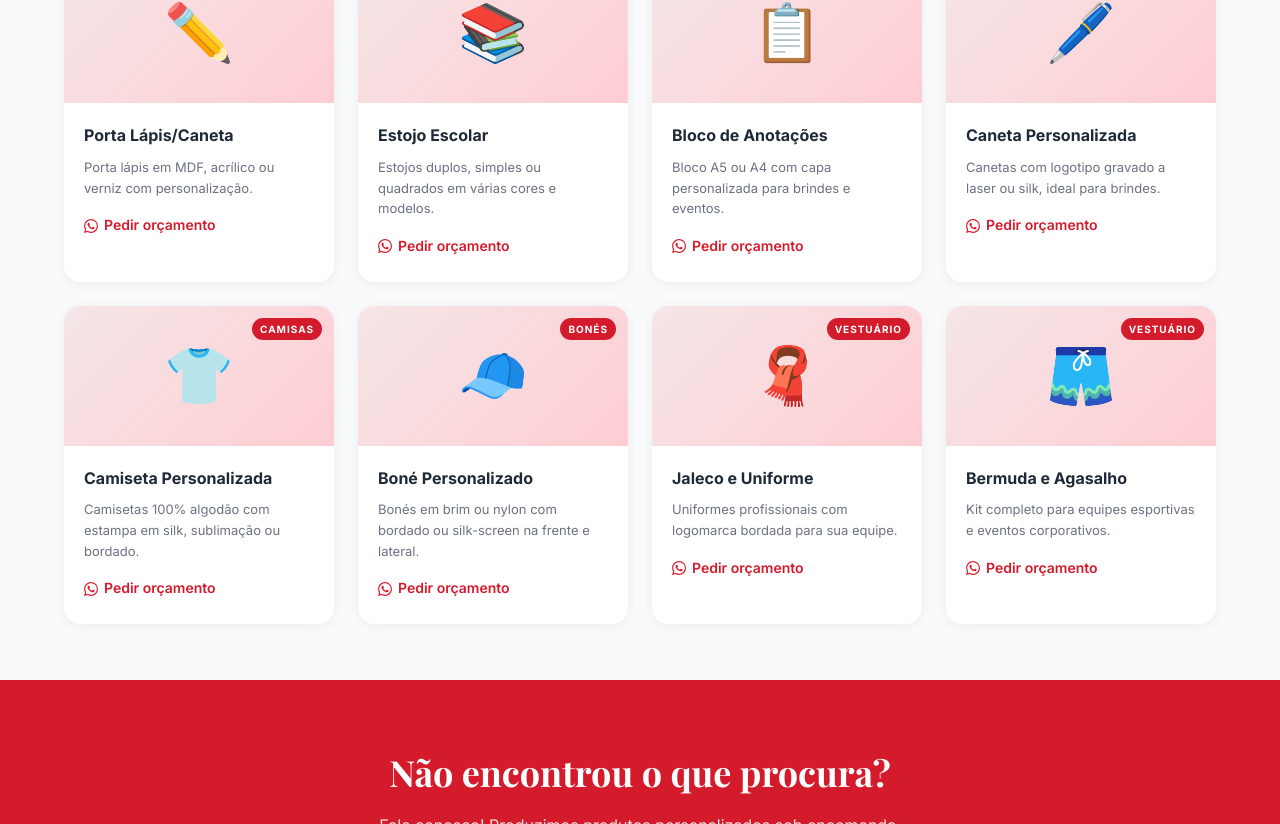
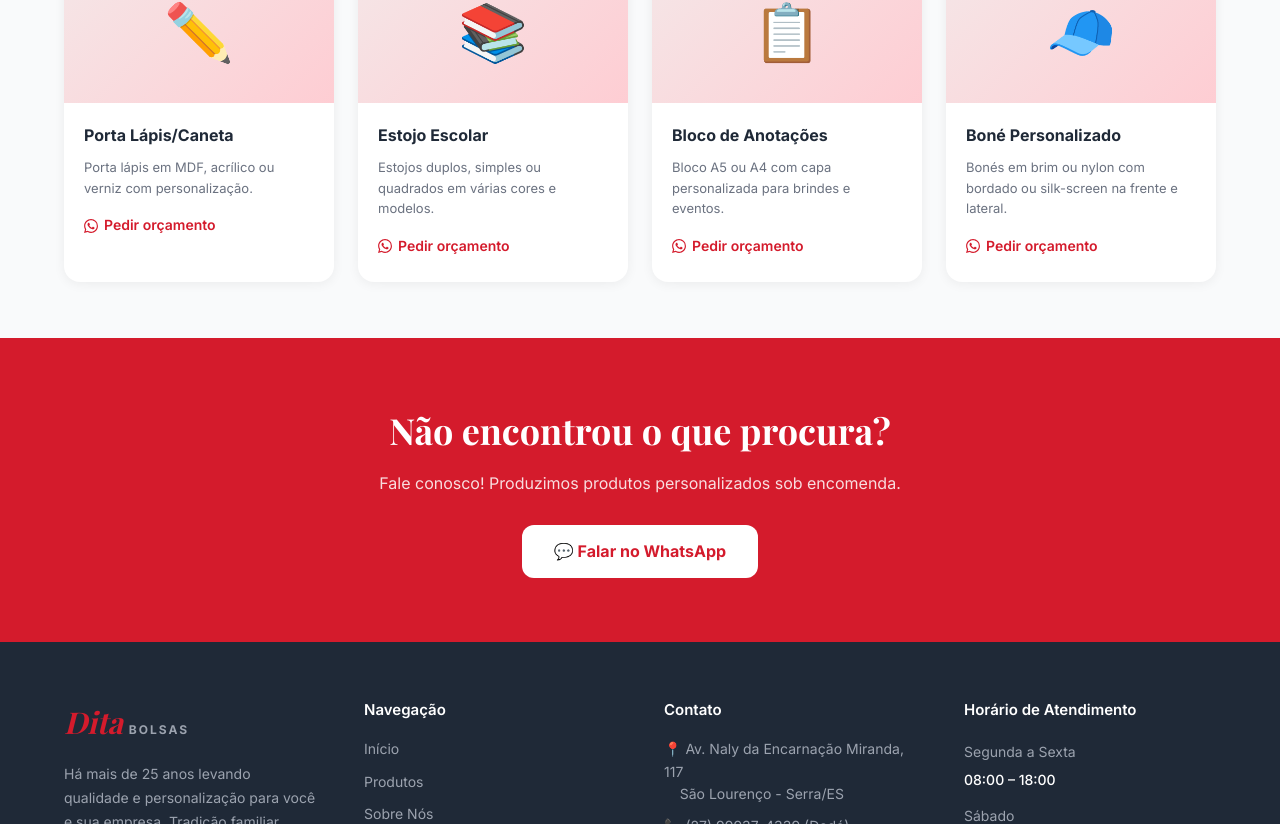
Before and after one commit to devbrunochaves/dita-bolsas, a React (Vite) app: page /produtos in a window 1280 px wide. Shown: the part 1172-1996 px from the top of the page. Built offline with nearby package versions, Linux system fonts and the light colour scheme; no server answers.

Commit message:
feat: atualização do catálogo

```diff
--- a/src/pages/Products.jsx
+++ b/src/pages/Products.jsx
@@ -26,13 +26,9 @@ const PRODUCTS = [
   { id: 9,  cat: 'escritorio', emoji: '✏️', name: 'Porta Lápis/Caneta', desc: 'Porta lápis em MDF, acrílico ou verniz com personalização.', tag: 'ESCRITÓRIO' },
   { id: 10, cat: 'escritorio', emoji: '📚', name: 'Estojo Escolar', desc: 'Estojos duplos, simples ou quadrados em várias cores e modelos.', tag: 'ESCRITÓRIO' },
   { id: 11, cat: 'escritorio', emoji: '📋', name: 'Bloco de Anotações', desc: 'Bloco A5 ou A4 com capa personalizada para brindes e eventos.', tag: 'ESCRITÓRIO' },
-  { id: 12, cat: 'escritorio', emoji: '🖊️', name: 'Caneta Personalizada', desc: 'Canetas com logotipo gravado a laser ou silk, ideal para brindes.', tag: 'ESCRITÓRIO' },
 
   // Vestuário
-  { id: 13, cat: 'vestuario', emoji: '👕', name: 'Camiseta Personalizada', desc: 'Camisetas 100% algodão com estampa em silk, sublimação ou bordado.', tag: 'CAMISAS' },
   { id: 14, cat: 'vestuario', emoji: '🧢', name: 'Boné Personalizado', desc: 'Bonés em brim ou nylon com bordado ou silk-screen na frente e lateral.', tag: 'BONÉS' },
-  { id: 15, cat: 'vestuario', emoji: '🧣', name: 'Jaleco e Uniforme', desc: 'Uniformes profissionais com logomarca bordada para sua equipe.', tag: 'VESTUÁRIO' },
-  { id: 16, cat: 'vestuario', emoji: '🩳', name: 'Bermuda e Agasalho', desc: 'Kit completo para equipes esportivas e eventos corporativos.', tag: 'VESTUÁRIO' },
 ]
 
 export default function Products() {
```
